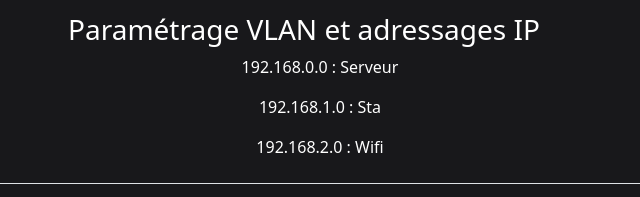
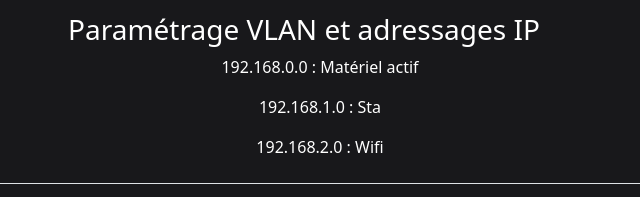
Before and after one commit to Tunakirkoc/AP2-1, a plain HTML site: page sta.html in a window 1280 px wide. Shown: the part 275-472 px from the top of the page, 336-976 px from the left. Drawn offline with nearby package versions, Linux system fonts and the light colour scheme.

Commit message:
haaaaaaaaa

```diff
--- a/sta.html
+++ b/sta.html
@@ -58,7 +58,7 @@
     <h6>Imprimante : </h6>
     <ul>192.168.0.5/24</ul>
     <h3>Paramétrage VLAN et adressages IP</h3>
-    <ul>192.168.0.0 : Serveur</ul>
+    <ul>192.168.0.0 : Matériel actif</ul>
     <ul>192.168.1.0 : Sta</ul>
     <ul>192.168.2.0 : Wifi</ul>
 
```
